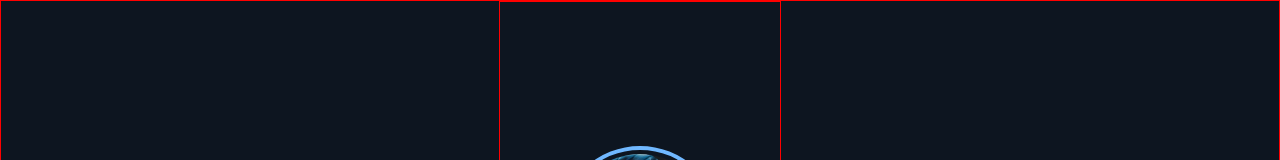
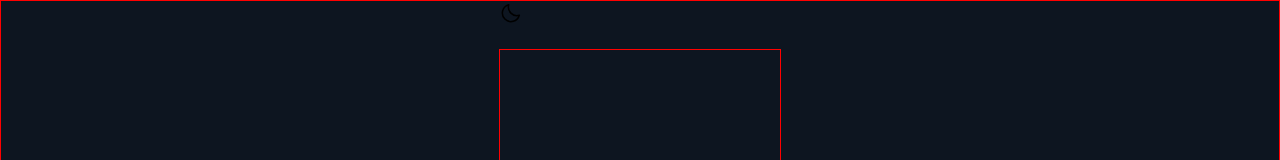
Before and after one commit to fbsdsgn/portfolio, a React (Vite) app: page / in a window 1280 px wide. Shown: the top 160 px of the page. Built offline with nearby package versions, Linux system fonts and the light colour scheme.

Commit message:
feat: update styled Header

```diff
--- a/src/components/Header/index.tsx
+++ b/src/components/Header/index.tsx
@@ -1,10 +1,12 @@
+import { Moon } from "phosphor-react";
 import { Container } from "../../styles/global";
 import { Profile } from "../Profile";
 
 export const Header = () => {
   return (
     <Container>
-      <Profile/>
+      <Moon className="moon" size={24}/>
+      <Profile />
     </Container>
   );
 };
```
